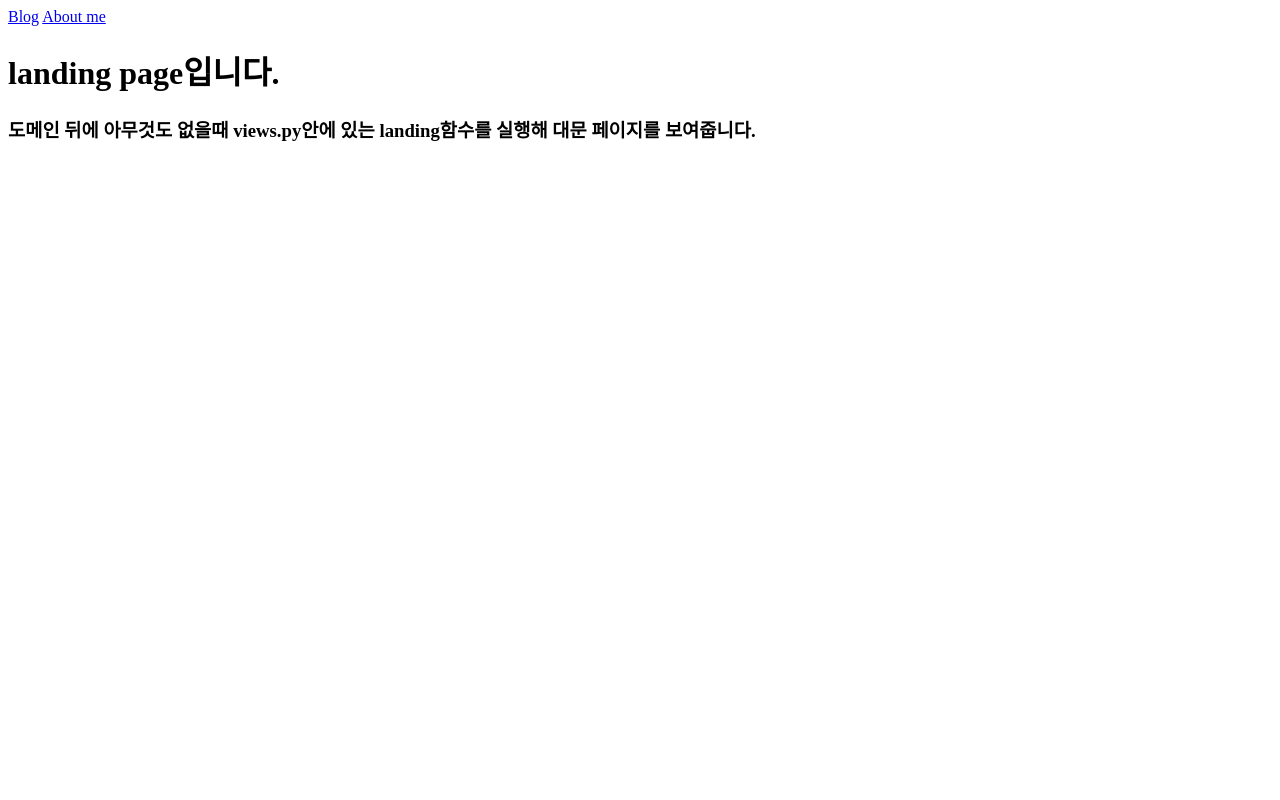
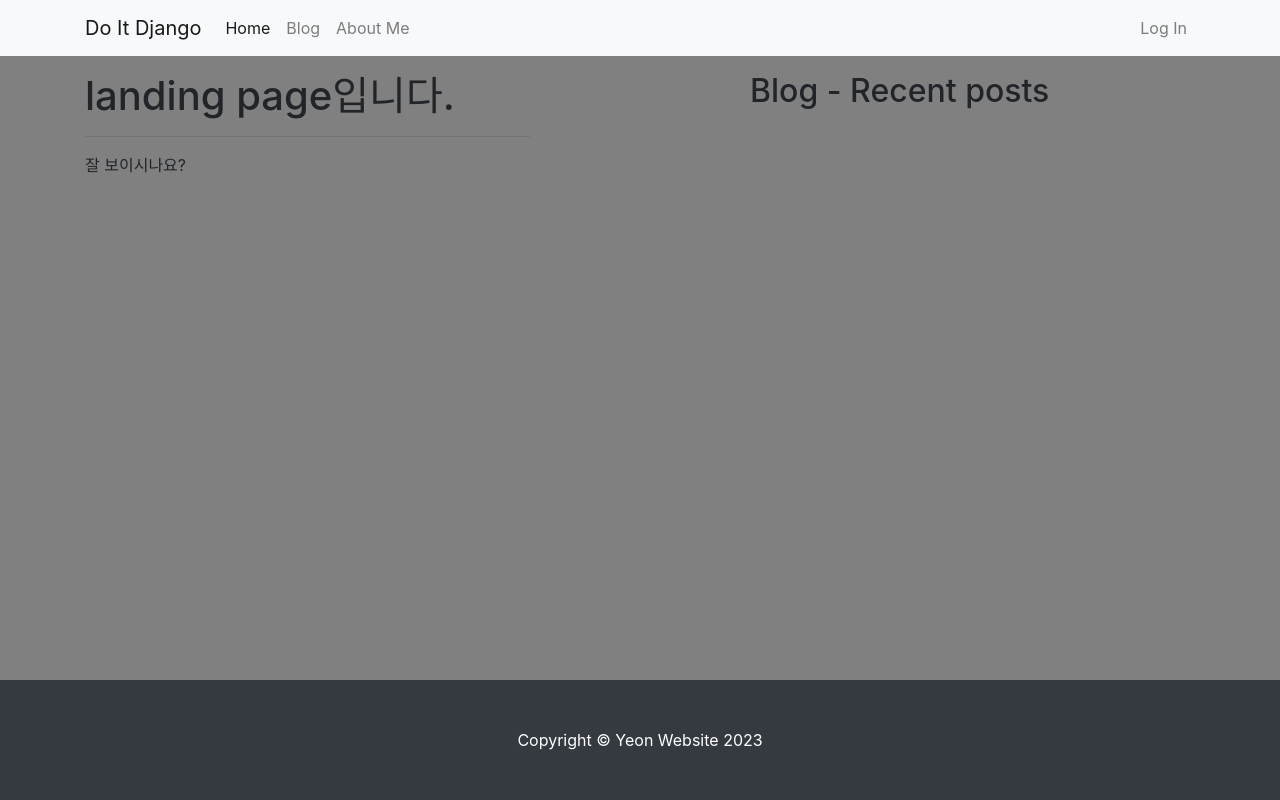
Before and after one commit to LIA715/Django_webframe, a Django app: page / in a window 1280 px wide. Run offline with Django 4.2, Linux system fonts and the light colour scheme; data that the repository does not hold is empty; some libraries are stand-ins or nearby versions.

Commit message:
23.06.12

```diff
--- a/blog/templates/blog/base.html
+++ b/blog/templates/blog/base.html
@@ -1,12 +1,11 @@
 <!DOCTYPE html>
-{% load static %} <!-- static 폴더를 사용하겠다 -->
+{% load static %} <!-- static 폴더를 사용하겠다. css나 이런거 가져오려고. -->
 <html lang="en">
 <head>
     <meta charset="UTF-8">
     <meta http-equiv="X-UA-Compatible" content="IE=edge">
     <meta name="viewport" content="width=device-width, initial-scale=1.0">
     <title>{% block head_title %}Blog{% endblock %}</title>
-    <link rel="stylesheet" href="{% static 'blog/bootstrap/bootstrap.min.css' %}"> <!-- 여기를 참조 고정되서 사용 -->
     <link rel="stylesheet" href="{% static 'blog/bootstrap/bootstrap.min.css' %}"> <!-- 여기를 참조 고정되서 사용 -->
 
     <script src="https://cdn.jsdelivr.net/npm/jquery@3.5.1/dist/jquery.slim.min.js"
--- a/blog/templates/blog/post_list.html
+++ b/blog/templates/blog/post_list.html
@@ -11,6 +11,8 @@
 
     <!-- Blog post-->
     <h1>Blog
+        {% if search_info %}
+        <small class="text-muted">{{search_info}}</small> {% endif %}
         {% if category %}<span class="badge badge-secondary">{{ category }}</span>
         {% endif %}
     </h1>
--- a/blog/urls.py
+++ b/blog/urls.py
@@ -2,7 +2,7 @@
 from . import views
 
 urlpatterns = [
-    path('search/<str:q>', views.PostSearch.as_view()),
+    path('search/<str:q>/', views.PostSearch.as_view()),
     path('', views.PostList.as_view()), # CBV 방식의 함수 호출 # 클래스 방식 # blog/
     path('<int:pk>/new_comment/', views.new_comment), #/blog/1/new_comment/
     path('update_comment/<int:pk>/',views.CommentUpdate.as_view()), #blog/update_comment/2/ 2번 댓글을 수정해라
--- a/single_pages/templates/single_pages/landing.html
+++ b/single_pages/templates/single_pages/landing.html
@@ -1,4 +1,5 @@
 <!doctype html>
+{% load static %}
 <html lang="en">
 <head>
     <meta charset="UTF-8">
@@ -6,15 +7,55 @@
           content="width=device-width, user-scalable=no, initial-scale=1.0, maximum-scale=1.0, minimum-scale=1.0">
     <meta http-equiv="X-UA-Compatible" content="ie=edge">
     <title>landing page입니다.</title>
+
+    <link rel="stylesheet" href="{% static 'blog/bootstrap/bootstrap.min.css' %}"> <!-- 여기를 참조 고정되서 사용 -->
+
+    <script src="https://cdn.jsdelivr.net/npm/jquery@3.5.1/dist/jquery.slim.min.js"
+            integrity="sha384-DfXdz2htPH0lsSSs5nCTpuj/zy4C+OGpamoFVy38MVBnE+IbbVYUew+OrCXaRkfj"
+            crossorigin="anonymous"></script>
+    <script src="https://cdn.jsdelivr.net/npm/popper.js@1.16.1/dist/umd/popper.min.js"
+            integrity="sha384-9/reFTGAW83EW2RDu2S0VKaIzap3H66lZH81PoYlFhbGU+6BZp6G7niu735Sk7lN"
+            crossorigin="anonymous"></script>
+    <script src="https://cdn.jsdelivr.net/npm/bootstrap@4.6.2/dist/js/bootstrap.min.js"
+            integrity="sha384-+sLIOodYLS7CIrQpBjl+C7nPvqq+FbNUBDunl/OZv93DB7Ln/533i8e/mZXLi/P+"
+            crossorigin="anonymous"></script>
 </head>
-<body>
-<nav>
-    <a href="/blog/">Blog</a>
-    <a href="/about_me/">About me</a>
-</nav>
+<body style="background-color:gray;">
+    {% include 'blog/navbar.html' %}
 
-<h1>landing page입니다.</h1>
-<h3>도메인 뒤에 아무것도 없을때 views.py안에 있는 landing함수를 실행해 대문 페이지를 보여줍니다.</h3>
+<div class = "container">
+    <div class="row justify-content-between">
+        <div class = "col-lg-5 mt-3">
+            <h1>landing page입니다.</h1>
+            <hr/>
+            <p>잘 보이시나요?</p>
+
+    </div>
+        <div class="col-lg-5 mt-3">
+            <h2>Blog - Recent posts</h2>
+            {% for p in recent_posts %}
+            <div class = "card mt-1" style="background-color:rgba(255,255,255,0.6)">
+                <div class = "card-body">
+                    <h5>
+                        <a href = "{{ p.get_absolute_url }}" class="text-decoration-none text-dark">
+                        {{p.title}}
+                        </a>
+                    </h5>
+                    <span class="badge badge-pill badge-light float-right">
+                        {{ p.author.username }} &nbsp;&nbsp; {{ p.created_at }}
+                    </span>
+                </div>
+            </div>
+
+            {% endfor %}
+        </div>
+    </div>
+
+
+
+<div class="fixed-bottom">
+    {% include 'blog/footer.html' %}
+</div>
 
 </body>
 </html>
--- a/single_pages/views.py
+++ b/single_pages/views.py
@@ -1,10 +1,15 @@
 from django.shortcuts import render
+from blog.models import Post
 
 # Create your views here.
 def landing(request):
+    recent_posts = Post.objects.order_by('-pk')[:3]
     return render(
         request,
-        'single_pages/landing.html'
+        'single_pages/landing.html',
+        {
+            'recent_posts' : recent_posts,
+        }
     )
 
 def about_me(request):
```
